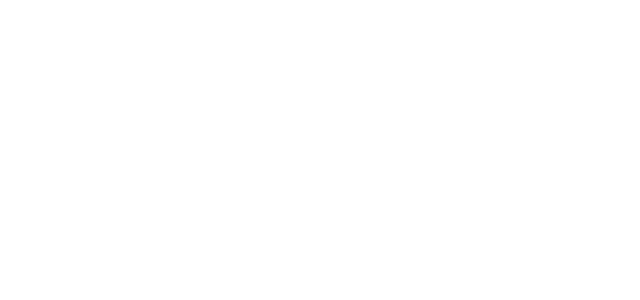
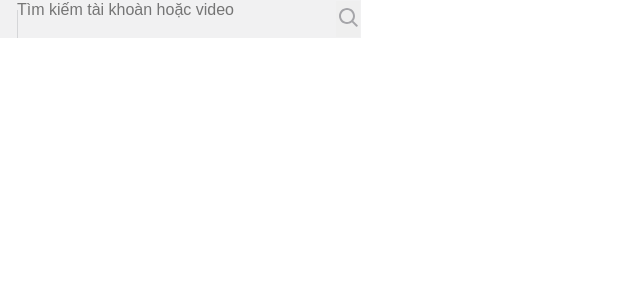
Before and after one commit to caolamnk/tiktok-ui, a React (Create React App) app: page /search in a window 1280 px wide. Before the commit this address had no page. Shown: the top 300 px of the page, without its empty margins (0-640 px from the left). Built offline with nearby package versions, Linux system fonts and the light colour scheme; a web font is replaced by a local one.

Commit message:
update search

```diff
--- a/src/components/AccountItem/index.js
+++ b/src/components/AccountItem/index.js
@@ -1,23 +1,29 @@
-import { faCheckCircle } from "@fortawesome/free-solid-svg-icons";
-import { FontAwesomeIcon } from "@fortawesome/react-fontawesome";
-import classNames from "classnames/bind";
+import { faCheckCircle } from '@fortawesome/free-solid-svg-icons';
+import { FontAwesomeIcon } from '@fortawesome/react-fontawesome';
+import {Link} from 'react-router-dom'
+import classNames from 'classnames/bind';
+import Image from '../Image';
 import styles from './AccountItem.module.scss';
 
-const cx =classNames.bind(styles)
+const cx = classNames.bind(styles);
 
-function AccountItem() {
+function AccountItem({ data }) {
     return (
-        <div className={cx('wrapper')}>
-             <img className={cx('avatar')} src="https://scontent.fhan18-1.fna.fbcdn.net/v/t1.15752-9/306649664_5704193729639174_5463995109850137306_n.jpg?_nc_cat=109&ccb=1-7&_nc_sid=ae9488&_nc_ohc=lyOWt8_0_j8AX8cbpNN&_nc_ht=scontent.fhan18-1.fna&oh=03_AdSjMSArU7NBLEKMEK6gf1X2LJn0OG0Dxe9i-YI2XLQnkg&oe=637E52D7" alt="anh" />
-             <div className={cx('info')}>
-                 <h4 className={cx('name')}>
-                    <span>Nguyen</span>
-                    <FontAwesomeIcon className={cx('check')} icon={faCheckCircle} />
-                 </h4>
-                 <span className={cx('username')}>nguyenvana</span>
-             </div>
-        </div>
-      );
+        <Link to={`/@${data.nickname}`} className={cx('wrapper')}>
+            <Image
+                className={cx('avatar')}
+                src={data.avatar}
+                alt={data.nickname}
+            />
+            <div className={cx('info')}>
+                <h4 className={cx('name')}>
+                    <span>{data.full_name}</span>
+                    {data.tick &&<FontAwesomeIcon className={cx('check')} icon={faCheckCircle} />}
+                </h4>
+                <span className={cx('username')}>{data.nickname}</span>
+            </div>
+        </Link>
+    );
 }
 
 export default AccountItem;
--- a/src/components/Icons/index.js
+++ b/src/components/Icons/index.js
@@ -1,4 +1,4 @@
-export const MessageIcon = ({width = '3.2rem', height = '3.2rem', className}) => (
+export const MessageIcon = ({ width = '3.2rem', height = '3.2rem', className }) => (
     <svg
         className={className}
         width={width}
@@ -14,3 +14,20 @@
         ></path>
     </svg>
 );
+
+
+export const SearchIcon = ( { width = '2.4rem', height = '3.2rem', className} ) => (
+    <svg
+         className={className}
+         width={width}
+         height={height}
+         viewBox="0 0 48 48"
+         fill="currentColor"
+         xmlns="http://www.w3.org/2000/svg">
+        <path
+            fill-rule="evenodd"
+            clip-rule="evenodd"
+            d="M22 10C15.3726 10 10 15.3726 10 22C10 28.6274 15.3726 34 22 34C28.6274 34 34 28.6274 34 22C34 15.3726 28.6274 10 22 10ZM6 22C6 13.1634 13.1634 6 22 6C30.8366 6 38 13.1634 38 22C38 25.6974 36.7458 29.1019 34.6397 31.8113L43.3809 40.5565C43.7712 40.947 43.7712 41.5801 43.3807 41.9705L41.9665 43.3847C41.5759 43.7753 40.9426 43.7752 40.5521 43.3846L31.8113 34.6397C29.1019 36.7458 25.6974 38 22 38C13.1634 38 6 30.8366 6 22Z"
+        ></path>
+    </svg>
+);
--- a/src/components/Layout/components/Header/Header.module.scss
+++ b/src/components/Layout/components/Header/Header.module.scss
@@ -23,83 +23,7 @@
 
 
 
-.search,
-.search-result{
-    width: 361px;
-}
 
-.search {
-    position: relative;
-    height: var(--search-height);
-    padding-left: 16px;
-    background-color:rgba(22, 24, 35, 0.06);
-    border-radius: var(--search-border-radius);
-    display: flex;
-    border: 1.5px solid transparent;
-    input {
-        flex: 1;
-        height: 100%;
-        color: var(--black1);
-        font-size: 1.6rem;
-        background-color: transparent;
-        caret-color: rgb(254, 44, 85);
-    }
-
-    input:not(:placeholder-shown) ~ .search-btn {
-        color: rgba(22, 24, 35, 0.75)
-    }
-    &::after {
-        content: '';
-        position: absolute;
-        top: 9px;
-        right: var(--search-button-width);
-        width: 1px;
-        height: 28px;
-        background-color: rgba(22, 24, 35, 0.12);
-    }
-
-    &:focus-within{
-        border-color:rgba(22, 24, 35, 0.2)
-    }
-
-}
-
-.search-result{
-
-}
-.search-title{
-    padding: 5px 12px;
-    font-size: 1.4rem;
-    font-weight: 600;
-    color: rgba(22, 24, 35, 0.5);
-}
-.clear,
-.loading {
-     position: absolute;
-     right: calc(var(--search-button-width) + 16px);
-     top: 50%;
-     transform: translateY(-50%);
-     color:rgba(22, 24, 35, 0.34)
-}
-
-.search-btn {
-    width:var(--search-button-width);
-    height: 100%;
-    border-top-right-radius: var(--search-border-radius);
-    border-bottom-right-radius: var(--search-border-radius);
-    font-size: 1.6rem;
-    color: rgba(22, 24, 35, 0.34);
-
-
-    &:hover {
-        cursor:pointer;
-        background-color: rgba(22, 24, 35, 0.03);
-    }
-
-    &:active {
-        background-color: rgba(22, 24, 35, 0.06);
-    }
-}
 //Action
 .action {
     display: flex;
--- /dev/null
+++ b/src/components/Layout/components/Search/Search.module.scss
@@ -0,0 +1,90 @@
+.search,
+.search-result{
+    width: 361px;
+}
+
+.search {
+    position: relative;
+    height: var(--search-height);
+    padding-left: 16px;
+    background-color:rgba(22, 24, 35, 0.06);
+    border-radius: var(--search-border-radius);
+    display: flex;
+    border: 1.5px solid transparent;
+    input {
+        flex: 1;
+        height: 100%;
+        color: var(--black1);
+        font-size: 1.6rem;
+        background-color: transparent;
+        caret-color: rgb(254, 44, 85);
+    }
+
+    input:not(:placeholder-shown) ~ .search-btn {
+        color: rgba(22, 24, 35, 0.75)
+    }
+    &::after {
+        content: '';
+        position: absolute;
+        top: 9px;
+        right: var(--search-button-width);
+        width: 1px;
+        height: 28px;
+        background-color: rgba(22, 24, 35, 0.12);
+    }
+
+    &:focus-within{
+        border-color:rgba(22, 24, 35, 0.2)
+    }
+
+}
+
+.search-result{
+
+}
+.search-title{
+    padding: 5px 12px;
+    font-size: 1.4rem;
+    font-weight: 600;
+    color: rgba(22, 24, 35, 0.5);
+}
+.clear,
+.loading {
+     position: absolute;
+     right: calc(var(--search-button-width) + 16px);
+     top: 50%;
+     transform: translateY(-50%);
+     color:rgba(22, 24, 35, 0.34)
+}
+
+.loading {
+     animation: spinner 1s linear infinite;
+}
+
+@keyframes spinner{
+    from{
+        transform:translateY(-50%) rotate(0);
+    }
+    to {
+        transform: translateY(-50%) rotate(360deg);
+    }
+}
+
+.search-btn {
+    width:var(--search-button-width);
+    height: 100%;
+    border-top-right-radius: var(--search-border-radius);
+    border-bottom-right-radius: var(--search-border-radius);
+    font-size: 1.6rem;
+    color: rgba(22, 24, 35, 0.34);
+
+
+    &:hover {
+        cursor:pointer;
+        background-color: rgba(22, 24, 35, 0.03);
+    }
+
+    &:active {
+        background-color: rgba(22, 24, 35, 0.06);
+    }
+}
--- /dev/null
+++ b/src/components/Layout/components/Search/index.js
@@ -0,0 +1,90 @@
+import { useState, useEffect, useRef } from 'react';
+import HeadlessTippy from '@tippyjs/react/headless';
+import { faCircleXmark, faSpinner } from '@fortawesome/free-solid-svg-icons';
+import { Wrapper as PopperWrapper } from '~/components/Popper';
+
+import classNames from 'classnames/bind';
+import AccountItem from '~/components/AccountItem';
+import { SearchIcon } from '~/components/Icons';
+import { FontAwesomeIcon } from '@fortawesome/react-fontawesome';
+import styles from './Search.module.scss';
+
+const cx = classNames.bind(styles);
+
+function Search() {
+    const [searchValue, setSearchValue] = useState('');
+    const [searchResult, setSearchResult] = useState([]);
+    const [showResult, setShowResult] = useState(true);
+    const [loading, setLoading] = useState(false);
+
+    const inputRef = useRef();
+
+    useEffect(() => {
+        if (!searchValue.trim()){
+            setSearchResult([])
+            return;
+        }
+
+        setLoading(true);
+
+        fetch(`https://tiktok.fullstack.edu.vn/api/users/search?q=${encodeURIComponent(searchValue)}&type=less`)
+            .then((res) => res.json())
+            .then((res) => {
+                setSearchResult(res.data);
+                setLoading(false);
+            })
+            .catch(() => {
+                setLoading(false)
+            })
+    }, [searchValue]);
+
+    const handleClear = () => {
+        setSearchValue('');
+        setSearchResult([]);
+        inputRef.current.focus();
+    };
+
+    const handleHideResult = () => {
+        setShowResult(false);
+    };
+    return (
+        <HeadlessTippy
+            interactive
+            visible={showResult && searchResult.length > 0}
+            render={(attrs) => (
+                <div className={cx('search-result')} tabIndex="-1" {...attrs}>
+                    <PopperWrapper>
+                        <h4 className={cx('search-title')}>Accounts</h4>
+                        {searchResult.map((result) => (
+                            <AccountItem key={result.id} data={result}/>
+                        ))}
+                    </PopperWrapper>
+                </div>
+            )}
+            onClickOutside={handleHideResult}
+        >
+            <div className={cx('search')}>
+                <input
+                    ref={inputRef}
+                    value={searchValue}
+                    placeholder="Tìm kiếm tài khoàn hoặc video"
+                    spellCheck="false"
+                    onChange={(e) => setSearchValue(e.target.value)}
+                    onFocus={() => setShowResult(true)}
+                />
+                 {!!searchValue && !loading && (
+                    <button className={cx('clear')} onClick={handleClear}>
+                        <FontAwesomeIcon icon={faCircleXmark} />
+                    </button>
+                )}
+                { loading && <FontAwesomeIcon className={cx('loading')} icon={faSpinner} /> }
+
+                <button className={cx('search-btn')}>
+                    <SearchIcon />
+                </button>
+            </div>
+        </HeadlessTippy>
+    );
+}
+
+export default Search;
--- a/src/routes/index.js
+++ b/src/routes/index.js
@@ -5,12 +5,14 @@
 import Following from '~/pages/Following';
 import Profile from '~/pages/Profile';
 import Upload from '~/pages/Upload';
+import Search from '~/components/Layout/components/Search';
 
 const publicRoutes = [
     { path: '/', component: Home },
     { path: '/folowing', component: Following },
-    { path: '/profile', component: Profile },
+    { path: '/@:nickname', component: Profile },
     { path: '/upload', component: Upload, layout: HeaderOnly },
+    { path: '/search', component: Search, layout:null },
 ];
 
 const privateRoutes = [];
```
Also changed, not shown: src/components/Layout/components/Header/index.js (+8 -44 lines).
